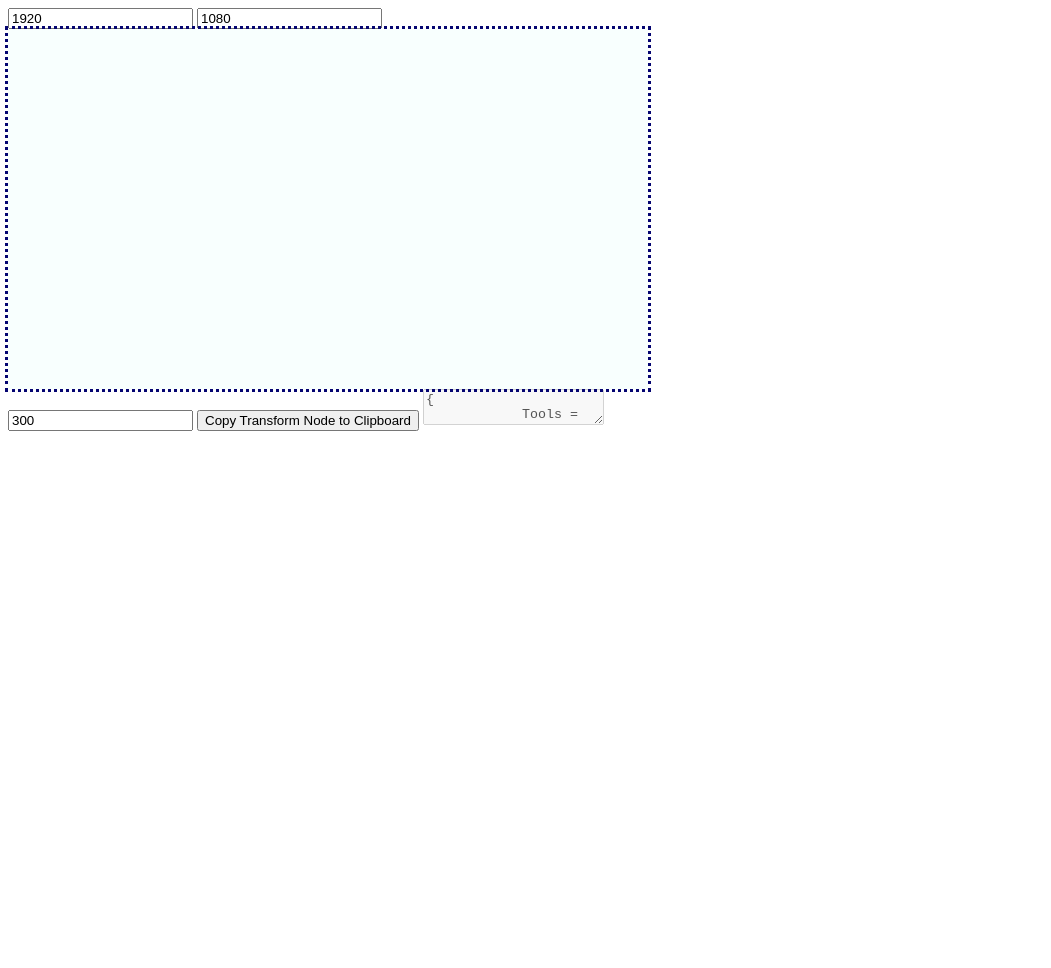
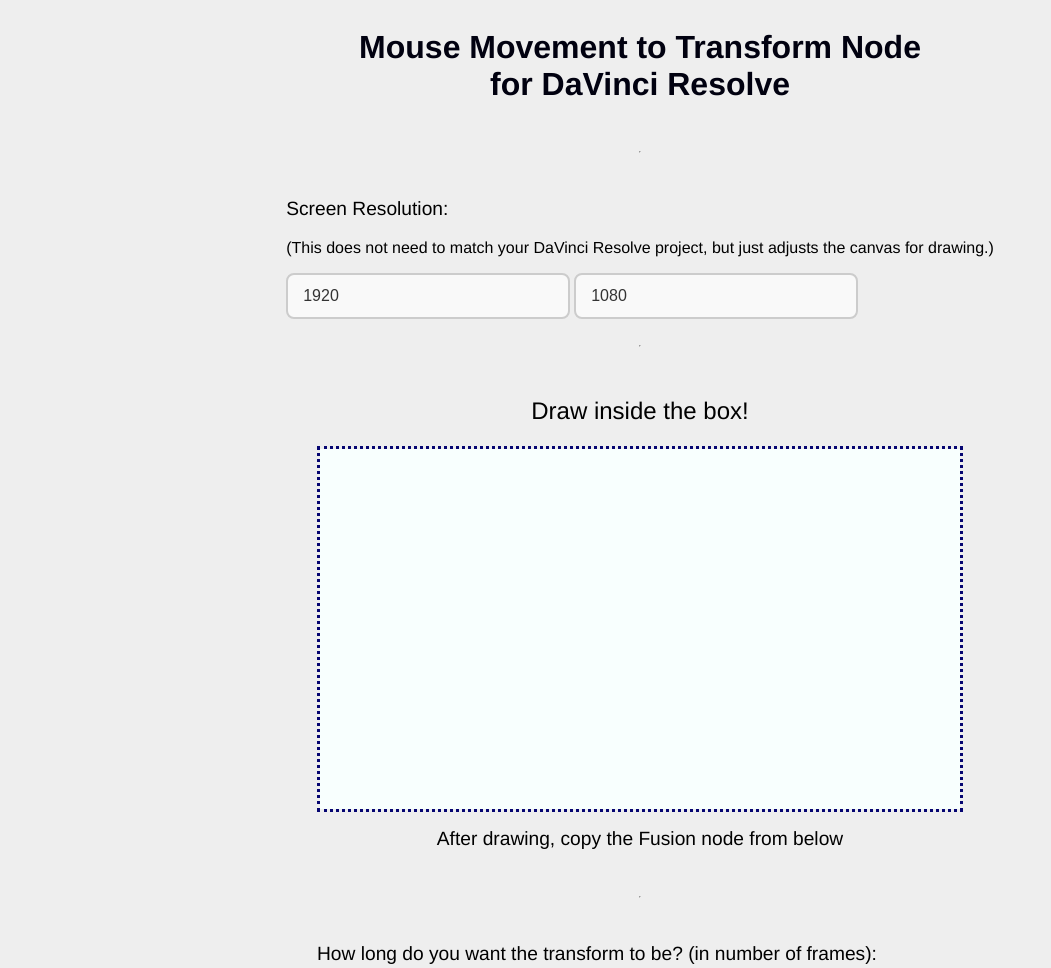
Before and after one commit to neezr/Mouse-Movement-to-Transform-Node, a plain HTML site: page index.html in a window 1280 px wide. Shown: the top 968 px of the page, without its empty margins (0-1051 px from the left). Before the commit the page ends 800 px from the top, so only its background shows below. Drawn offline with Linux system fonts and the light colour scheme.

Commit message:
create UI design

```diff
--- a/index.html
+++ b/index.html
@@ -7,18 +7,29 @@
     <link href="styles.css" rel="stylesheet">
 </head>
 <body>
+    <h1>Mouse Movement to Transform Node<br>for DaVinci Resolve</h1>
+    <br><hr><br>
     <div id="resolutionInput" class="resolutionInput">
+        <p class="panelText">Screen Resolution:</p>
+        <p class="panelText small">(This does not need to match your DaVinci Resolve project, but just adjusts the canvas for drawing.)</p>
         <input type="number" value=1920 id="resolutionInputWidth" min=1>
         <input type="number" value=1080 id="resolutionInputHeight" min=1>
     </div>
+    <br><hr><br>
 
+    <p class="panelText bigger">Draw inside the box!</p>
     <div id="boundingbox" class="boundingbox">
         <!-- <div class="drawingParticle"></div> -->
     </div>
+    <p class="panelText">After drawing, copy the Fusion node from below</p>
 
+    <br><hr><br>
     <div id="compositionViewer" class="compositionViewer">
+        <p class="panelText">How long do you want the transform to be? (in number of frames):</p>
         <input type="number" value=300 min=1 id="compositionLengthInput">
+        <br>
         <button id="buttonCopyNode">Copy Transform Node to Clipboard</button>
+        <br>
         <textarea disabled id="compOutputTextField">{
             Tools = ordered() {
                 Transform1 = Transform {
@@ -28,6 +39,8 @@
         }
         </textarea>
     </div>
+    <br><hr><br>
+    <br><br>
 
     <script src="app.js"></script>
 </body>
--- a/styles.css
+++ b/styles.css
@@ -25,3 +25,79 @@
     0%  {opacity:1; transform: scale(1);}
     100%  {opacity:0; transform: scale(0.2);}
 }
+
+/* General Layout */
+
+body {
+    background-color: #eeeeee;
+
+    display: flex;
+    justify-content: center;
+    align-items: center;
+    flex-direction: column;
+}
+
+h1, h2{
+    font-family: "Helvetica", "Open Sans", sans-serif;
+    text-align: center;
+    color:#010110;
+}
+
+
+.panelText{
+    font-size: larger;
+    font-family:"Helvetica","Open Sans",sans-serif;
+}
+
+.small{
+    font-size: medium;
+}
+
+.bigger{
+    font-size: x-large;
+}
+
+
+input[type="number"] {
+    width: 250px;
+    padding: 12px 15px;
+    font-size: 16px;
+    font-family: 'Arial', sans-serif;
+    border: 2px solid #ccc;
+    border-radius: 8px;
+    background-color: #f9f9f9;
+    color: #333;
+}
+
+input[type="number"]:hover {
+    transform: translateY(0);
+}
+
+
+textarea {
+    height: 300px;
+    width: 640px;
+}
+
+button {
+    background-color: #053b78;
+    color: white;
+    font-size: 1rem;
+    padding: 12px 20px;
+    border: none;
+    border-radius: 5px;
+    cursor: pointer;
+    transition: background-color 0.3s ease, transform 0.2s ease;
+    box-shadow: 0 4px 8px rgba(0, 0, 0, 0.1);
+    margin: 10px;
+}
+
+button:hover {
+    background-color: #0850a2;
+    transform: translateY(-2px);
+}
+
+button:active {
+    background-color: #0850a2;
+    transform: translateY(0);
+}
```
